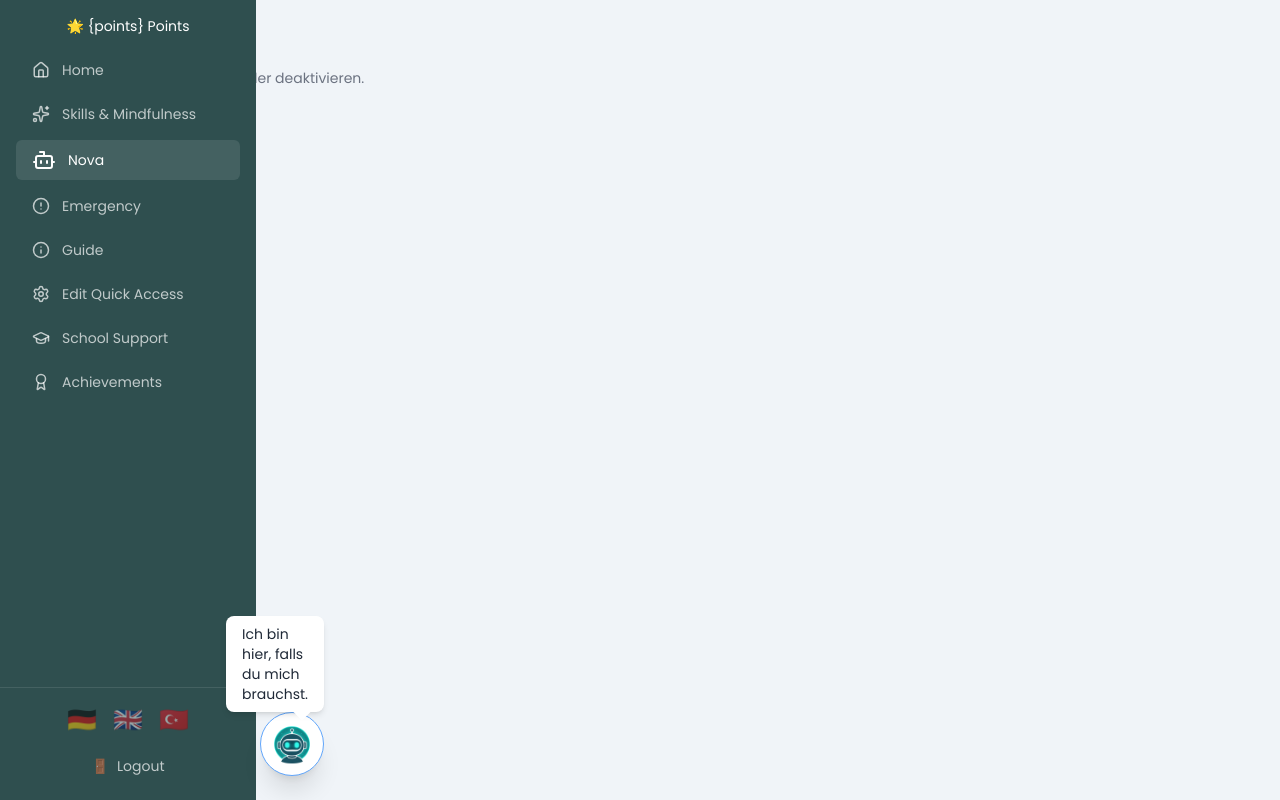
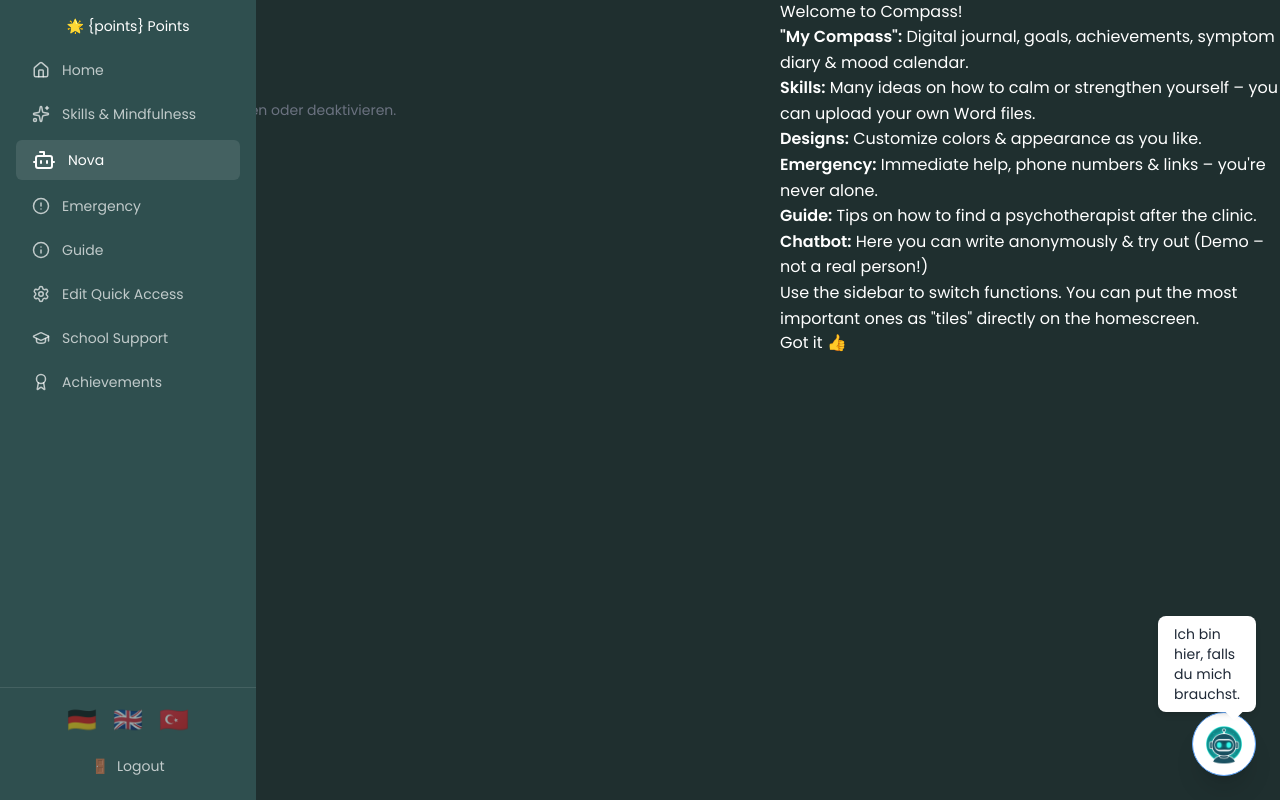
Before and after one commit to Pahnini/kompass-app, a React (Vite) app: page /nova in a window 1280 px wide. Shown: the top 800 px of the page. Built offline with nearby package versions, Linux system fonts and the light colour scheme; no server answers.

Commit message:
Tailwind Sidebar bearbeitet, Lint-fixes angewendet

```diff
--- a/index.html
+++ b/index.html
@@ -1,4 +1,4 @@
-<!DOCTYPE html>
+<!doctype html>
 <html lang="de">
   <head>
     <meta charset="UTF-8" />
--- a/src/App.tsx
+++ b/src/App.tsx
@@ -1,6 +1,6 @@
 import { Session } from '@supabase/supabase-js';
 import React, { lazy, Suspense, useEffect, useState } from 'react';
-import { Route, Routes } from 'react-router-dom';
+import { Route, Routes, useLocation } from 'react-router-dom';
 import AchievementPopup from './components/AchievementPopup';
 import DatenschutzModal from './components/DatenschutzModal';
 import HomePage from './pages/HomePage';
@@ -27,10 +27,8 @@ import InstallPromptBanner from './components/InstallPromptBanner';
 import UpdateToast from './components/UpdateToast';
 import LandingPage from './pages/LandingPage';
 import { NovaAssistant } from './components/NovaAssistant';
-import { useLocation } from 'react-router-dom';
 import NovaSettings from './views/NovaSettings';
 
-// Lazy-loaded Komponenten
 const ChatPage = lazy(() => import('./pages/ChatPage'));
 const GoalsPage = lazy(() => import('./pages/GoalsPage'));
 const DesignsPage = lazy(() => import('./pages/DesignsPage'));
@@ -91,19 +89,17 @@ function AuthenticatedApp() {
   }, [achievements]);
 
   return (
-    <div>
+    <div className="flex min-h-screen bg-background text-white font-poppins">
       <Sidebar
         items={sidebarItems}
         isOpen={isSidebarOpen}
         setIsOpen={setIsSidebarOpen}
         favorites={favorites}
       />
+
       <main
-        className="main-area"
-        style={{
-          background: background.url ? `url(${background.url}) center/cover` : theme.bg,
-          minHeight: '100vh',
-        }}
+        className={`flex-1 min-h-screen w-full transition-colors p-4 md:p-6 lg:p-8`}
+        style={background.url ? { background: `url(${background.url}) center/cover` } : undefined}
       >
         <Suspense fallback={<SmartLoading message="Seite wird geladen..." />}>
           <Routes>
@@ -188,8 +184,7 @@ function AuthenticatedApp() {
       <InstallPromptBanner />
       <UpdateToast />
 
-      {/* ✅ Nova ist global sichtbar (unten rechts) */}
-      <div className="fixed bottom-6 left-[260px] z-[100]" style={{ maxWidth: '240px' }}>
+      <div className="fixed bottom-6 right-6 z-[100] max-w-xs">
         <NovaAssistant context={novaContext} />
       </div>
     </div>
@@ -202,12 +197,6 @@ export default function App(): React.ReactElement {
   const { setShowWelcome } = useUI();
 
   useEffect(() => {
-    if (!supabase) {
-      console.error('Supabase client is not initialized.');
-      setLoading(false);
-      return;
-    }
-
     void supabase.auth.getSession().then(({ data: { session } }) => {
       setSession(session);
       setLoading(false);
@@ -230,12 +219,7 @@ export default function App(): React.ReactElement {
 
   const SKIP_WELCOME = true;
 
-  if (loading) {
-    return <SmartLoading message="Verbindung wird hergestellt..." />;
-  }
-
-  if (!session && !SKIP_WELCOME) {
-    return <LandingPage />;
-  }
+  if (loading) return <SmartLoading message="Verbindung wird hergestellt..." />;
+  if (!session && !SKIP_WELCOME) return <LandingPage />;
   return <AuthenticatedApp />;
 }
--- a/src/components/layout/Sidebar.tsx
+++ b/src/components/layout/Sidebar.tsx
@@ -1,4 +1,5 @@
-import React, { useEffect, useState } from 'react';
+// Sidebar.tsx (vollständig modernisiert mit Tailwind + Framer Motion + Sprachwahl)
+import { useEffect, useState } from 'react';
 import { Link, useLocation } from 'react-router-dom';
 import { useTranslation } from 'react-i18next';
 import { GraduationCap, Award } from 'lucide-react';
@@ -15,19 +16,19 @@ interface SidebarProps {
 }
 
 export default function Sidebar({ items, isOpen, setIsOpen, favorites = [] }: SidebarProps) {
-  const [isDesktop, setIsDesktop] = useState(window.innerWidth > 700);
+  const [isDesktop, setIsDesktop] = useState(window.innerWidth > 1024);
   const location = useLocation();
   const { points } = useUserData();
   const { t, i18n } = useTranslation();
 
   useEffect(() => {
-    const handleResize = () => setIsDesktop(window.innerWidth > 700);
+    const handleResize = () => setIsDesktop(window.innerWidth > 1024);
     window.addEventListener('resize', handleResize);
     return () => window.removeEventListener('resize', handleResize);
   }, []);
 
   const filteredItems = items.filter(
-    (item) => favorites.includes(item.key) || ['home', 'quickedit', 'nova'].includes(item.key)
+    item => favorites.includes(item.key) || ['home', 'quickedit', 'nova'].includes(item.key)
   );
 
   const getPath = (key: string) => (key === 'home' ? '/' : `/${key}`);
@@ -59,17 +60,19 @@ export default function Sidebar({ items, isOpen, setIsOpen, favorites = [] }: Si
       >
         <div className="flex flex-col h-full justify-between">
           <div className="p-4 space-y-2 overflow-y-auto">
-            <div className="text-center text-sm mb-4">
-              {t('sidebar.points', { points })}
-            </div>
+            <div className="text-center text-sm mb-4">{t('sidebar.points', { points })}</div>
 
-            {filteredItems.map((item) => (
+            {filteredItems.map(item => (
               <Link
                 key={item.key}
                 to={getPath(item.key)}
                 onClick={handleClick}
                 className={`flex items-center gap-3 px-4 py-2 rounded-md transition text-sm font-medium
-                  ${location.pathname === getPath(item.key) ? 'bg-white/10 text-white' : 'text-white/70 hover:text-white hover:bg-white/5'}`}
+                  ${
+                    location.pathname === getPath(item.key)
+                      ? 'bg-white/10 text-white'
+                      : 'text-white/70 hover:text-white hover:bg-white/5'
+                  }`}
               >
                 <span className="text-base">{item.icon}</span>
                 <span>{t(item.label)}</span>
@@ -80,7 +83,11 @@ export default function Sidebar({ items, isOpen, setIsOpen, favorites = [] }: Si
               to="/school"
               onClick={handleClick}
               className={`flex items-center gap-3 px-4 py-2 rounded-md transition text-sm font-medium
-                ${location.pathname === '/school' ? 'bg-white/10 text-white' : 'text-white/70 hover:text-white hover:bg-white/5'}`}
+                ${
+                  location.pathname === '/school'
+                    ? 'bg-white/10 text-white'
+                    : 'text-white/70 hover:text-white hover:bg-white/5'
+                }`}
             >
               <GraduationCap size={18} />
               <span>{t('navigation.schoolSupport')}</span>
@@ -90,7 +97,11 @@ export default function Sidebar({ items, isOpen, setIsOpen, favorites = [] }: Si
               to="/achievements"
               onClick={handleClick}
               className={`flex items-center gap-3 px-4 py-2 rounded-md transition text-sm font-medium
-                ${location.pathname === '/achievements' ? 'bg-white/10 text-white' : 'text-white/70 hover:text-white hover:bg-white/5'}`}
+                ${
+                  location.pathname === '/achievements'
+                    ? 'bg-white/10 text-white'
+                    : 'text-white/70 hover:text-white hover:bg-white/5'
+                }`}
             >
               <Award size={18} />
               <span>{t('navigation.achievements')}</span>
@@ -107,8 +118,10 @@ export default function Sidebar({ items, isOpen, setIsOpen, favorites = [] }: Si
                 <button
                   key={code}
                   onClick={() => i18n.changeLanguage(code)}
-                  aria-label={t(`sidebar.languages.${code}`, code.toUpperCase())}
-                  className={`text-2xl transition-opacity ${i18n.language === code ? 'opacity-100' : 'opacity-50 hover:opacity-80'}`}
+                  aria-label={t(`sidebar.languages.${code}`) as string}
+                  className={`text-2xl transition-opacity ${
+                    i18n.language === code ? 'opacity-100' : 'opacity-50 hover:opacity-80'
+                  }`}
                 >
                   {emoji}
                 </button>
--- a/src/components/shared/SortableQuickList.tsx
+++ b/src/components/shared/SortableQuickList.tsx
@@ -30,7 +30,10 @@ interface SortableQuickListProps {
   setItems: (newItems: Item[]) => void;
 }
 
-export default function SortableQuickList({ items, setItems }: SortableQuickListProps): React.ReactElement {
+export default function SortableQuickList({
+  items,
+  setItems,
+}: SortableQuickListProps): React.ReactElement {
   const sensors = useSensors(
     useSensor(PointerSensor),
     useSensor(TouchSensor),
@@ -42,8 +45,8 @@ export default function SortableQuickList({ items, setItems }: SortableQuickList
   const handleDragEnd = (event: DragEndEvent) => {
     const { active, over } = event;
     if (active.id !== over?.id) {
-      const oldIndex = items.findIndex((item) => item.id === active.id);
-      const newIndex = items.findIndex((item) => item.id === over?.id);
+      const oldIndex = items.findIndex(item => item.id === active.id);
+      const newIndex = items.findIndex(item => item.id === over?.id);
       const newItems = arrayMove(items, oldIndex, newIndex);
       setItems(newItems);
     }
@@ -57,8 +60,8 @@ export default function SortableQuickList({ items, setItems }: SortableQuickList
         modifiers={[restrictToVerticalAxis]}
         onDragEnd={handleDragEnd}
       >
-        <SortableContext items={items.map((item) => item.id)} strategy={verticalListSortingStrategy}>
-          {items.map((item) => (
+        <SortableContext items={items.map(item => item.id)} strategy={verticalListSortingStrategy}>
+          {items.map(item => (
             <SortableQuickItem
               key={item.id}
               id={item.id}
```
Also changed, not shown: src/pages/HomePage.tsx (+7 -7 lines), .prettierrc.json, tailwind.config.js (line endings or trailing spaces).
